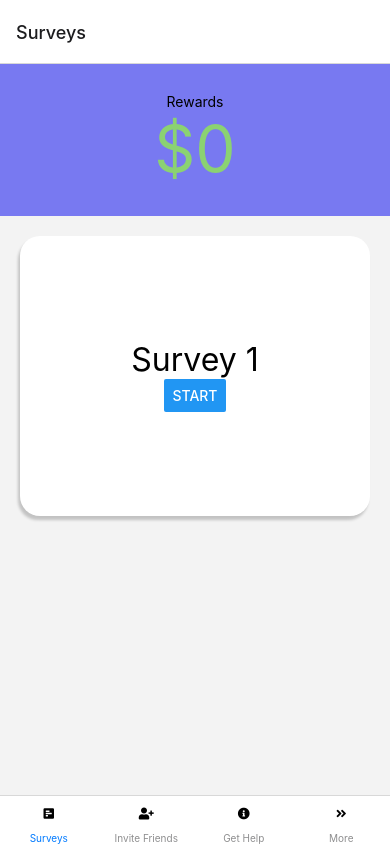
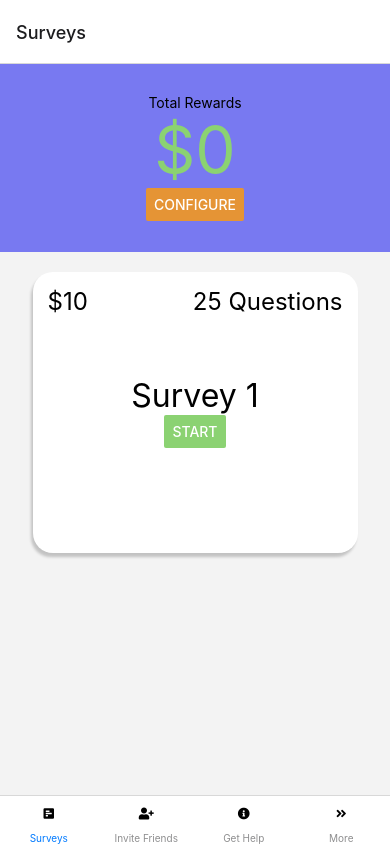
Before and after one commit to VirenderRana/O-RDS, a React Native app: screen /Surveys in a window 390 px wide. Built offline with nearby package versions, Linux system fonts and the light colour scheme.

Commit message:
Minor Home.js changes
change some stylings and text

```diff
--- a/src/screens/home.js
+++ b/src/screens/home.js
@@ -1,8 +1,8 @@
 import React, { useState } from 'react';
-import { StyleSheet, Text, View, Button, Dimensions, ScrollView } from 'react-native';
+import { StyleSheet, Text, View, Button, Dimensions, ScrollView} from 'react-native';
 
 const windowHeight = Dimensions.get('window').height;
-
+const windowWidth = Dimensions.get('window').width;
 
 const Home = () => {
     const [reward, setReward] = useState(0);
@@ -10,16 +10,20 @@ const Home = () => {
     return (
         <View style={styles.background}>
             <View style={styles.rewardBox}>
-                <Text>Rewards</Text>
+                <Text color= 'white'>Total Rewards</Text>
                 <Text style={styles.reward}>${reward}</Text>
+                <Button title="Configure" style={styles.rewardButton} color= "#E59435" />
+                {/**  Should these buttons be Touchables? */ }
             </View>
 
             <ScrollView
         showsVerticalScrollIndicator={false}>
                 <View>
                     <View style={styles.surveyCard}>
-                    <Text style={{fontSize: 32}}>Survey 1</Text>
-                    <Button title="Start" style={styles.startButton} />
+                        <Text style={styles.staticReward} >$10</Text>
+                        <Text style={styles.questionAmount}>25 Questions</Text>
+                        <Text style={{fontSize: 32}}>Survey 1</Text>
+                        <Button title="Start" style={styles.startButton} color= "#8BD272"/>
                     </View>
                 </View>
             </ScrollView>
@@ -41,18 +45,22 @@ const Home = () => {
       },
       rewardBox: {
           width: '100%',
-          height: 152,
+          height: windowHeight / 4.5, // 152
           backgroundColor: "#7879F1",
           justifyContent: 'center',
           alignItems: 'center'
       },
       startButton: {
           backgroundColor: '#8BD272',
+          color: 'red',
+      },
+      rewardButton: {
+          backgroundColor: '#8BD272',
           color: 'red'
       },
       surveyCard: {
-          height: 280,
-          width: 350,
+          height: windowHeight / 3, // 280
+          width: windowWidth / 1.2, // 350
           margin: 20,
           backgroundColor: '#FFFFFF',
           justifyContent: 'center',
@@ -63,7 +71,21 @@ const Home = () => {
           shadowOpacity: 0.2,
           shadowRadius: 3,
           elevation: 5
+      },
+      staticReward: {
+        fontSize: 24,
+        position: "absolute",
+        left: 15,
+        top: 15
+
+      },
+      questionAmount: {
+        fontSize: 24,
+        position: "absolute",
+        right: 15,
+        top: 15
       }
+
   });
 
   export default Home
```
Also changed, not shown: 2 other files (tests, documents, lock files or other folders).
